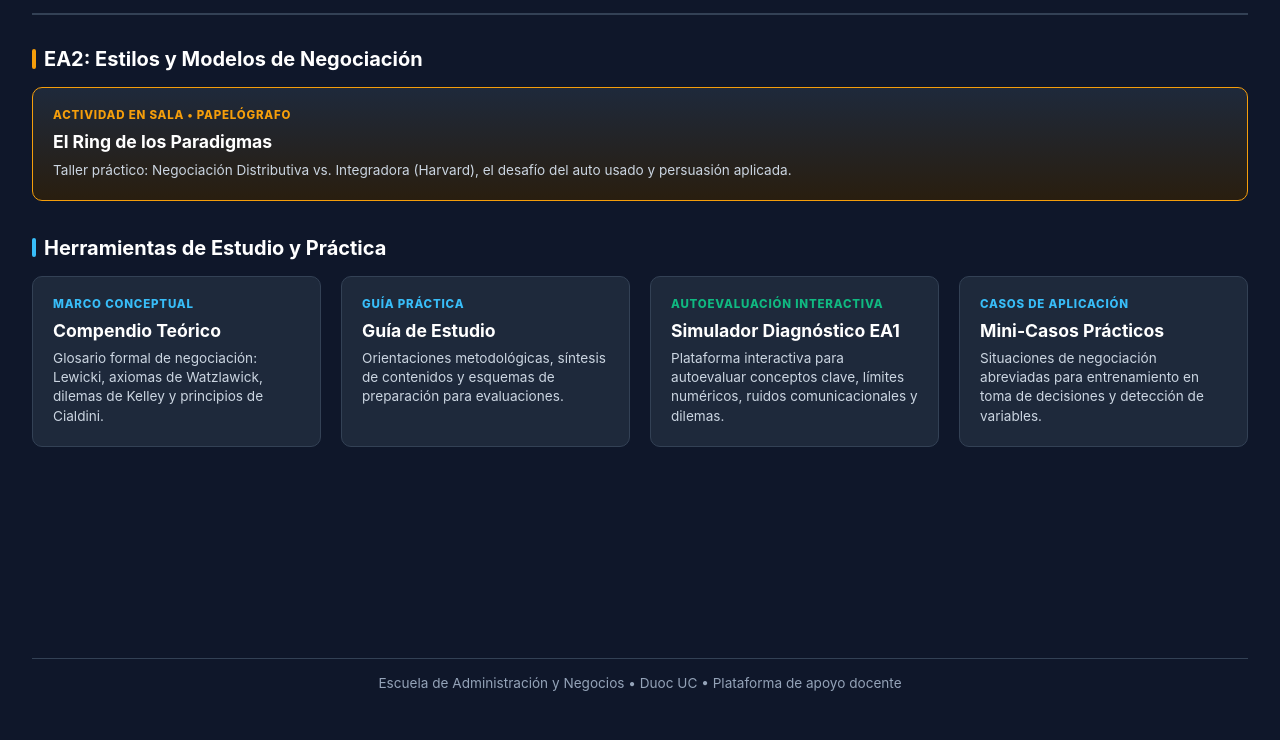
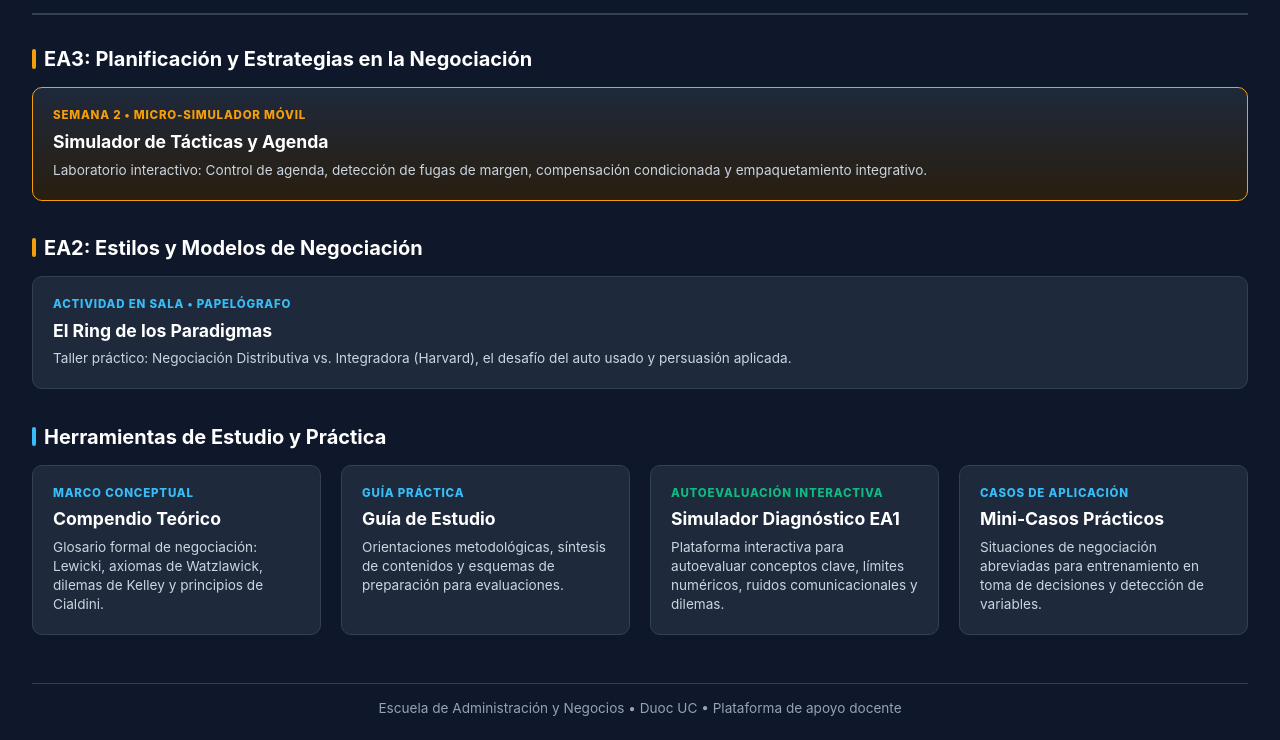
Before and after one commit to ProfeFabianUrbina/vna1103, a plain HTML site: page index.html in a window 1280 px wide. Shown: the part 85-825 px from the top of the page. Before the commit the page ends 800 px from the top, so only its background shows below. Drawn offline with Linux system fonts and the light colour scheme.

Commit message:
Update index.html

```diff
--- a/index.html
+++ b/index.html
@@ -192,14 +192,29 @@
 
   <main>
 
+    <!-- EA3: Planificación y Estrategias en la Negociación -->
+    <section>
+      <div class="section-title">EA3: Planificación y Estrategias en la Negociación</div>
+      <div class="grid-links">
+
+        <!-- Simulador Móvil EA3 -->
+        <a href="simulador_agenda_ea3.html" class="card-link highlight">
+          <div class="card-tag tag-yellow">Semana 2 • Micro-Simulador Móvil</div>
+          <div class="card-name">Simulador de Tácticas y Agenda</div>
+          <div class="card-desc">Laboratorio interactivo: Control de agenda, detección de fugas de margen, compensación condicionada y empaquetamiento integrativo.</div>
+        </a>
+
+      </div>
+    </section>
+
     <!-- EA2: Estilos de Negociación -->
     <section>
       <div class="section-title">EA2: Estilos y Modelos de Negociación</div>
       <div class="grid-links">
 
         <!-- Taller Papelógrafo EA2 -->
-        <a href="taller_ea2_ring.html" class="card-link highlight">
-          <div class="card-tag tag-yellow">Actividad en Sala • Papelógrafo</div>
+        <a href="taller_ea2_ring.html" class="card-link">
+          <div class="card-tag tag-blue">Actividad en Sala • Papelógrafo</div>
           <div class="card-name">El Ring de los Paradigmas</div>
           <div class="card-desc">Taller práctico: Negociación Distributiva vs. Integradora (Harvard), el desafío del auto usado y persuasión aplicada.</div>
         </a>
```
